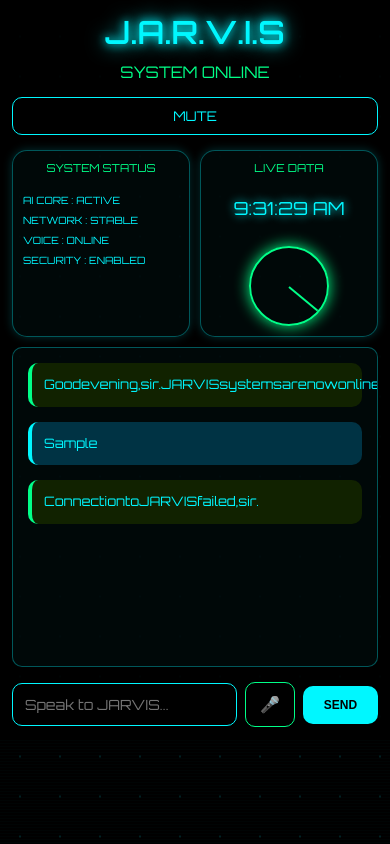
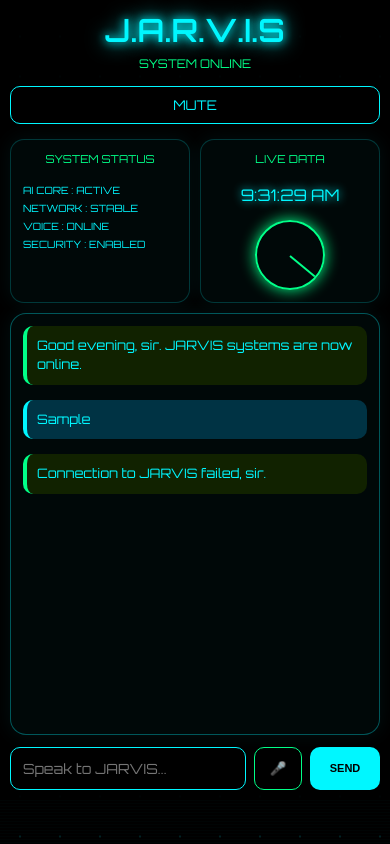
Before and after one commit to DeeprajNaik28/Jarvis-Ai-Chat-Bot, a plain HTML site: page frontend/index.html in a window 390 px wide. Both pictures are taken after typing "Sample" into the empty fields and a click on the button "SEND". Drawn offline with Linux system fonts and the light colour scheme; no server answers.

Commit message:
Error fixed commit

```diff
--- a/frontend/script.js
+++ b/frontend/script.js
@@ -16,12 +16,14 @@
 const startupSound =
   document.getElementById("startup-sound");
 
+/* CHANGE THIS AFTER DEPLOY */
+
 const API_URL =
-"https://jarvis-ai-chat-bot.onrender.com";
+  "https://jarvis-ai-chat-bot.onrender.com";
 
 let isMuted = false;
 
-/* VOICE */
+/* SPEAK */
 
 function speak(text){
 
@@ -32,7 +34,7 @@
   const speech =
     new SpeechSynthesisUtterance(text);
 
-  speech.rate = 1.1;
+  speech.rate = 1.05;
 
   speech.pitch = 0.9;
 
@@ -63,11 +65,10 @@
   const messageDiv =
     document.createElement("div");
 
-  messageDiv.classList.add("message");
+  messageDiv.className =
+    `message ${sender}`;
 
-  messageDiv.classList.add(sender);
-
-  messageDiv.innerText = text;
+  messageDiv.textContent = text;
 
   chatBox.appendChild(messageDiv);
 
@@ -82,9 +83,8 @@
   const messageDiv =
     document.createElement("div");
 
-  messageDiv.classList.add("message");
-
-  messageDiv.classList.add(sender);
+  messageDiv.className =
+    `message ${sender}`;
 
   chatBox.appendChild(messageDiv);
 
@@ -92,15 +92,15 @@
 
   const typing = setInterval(()=>{
 
-    messageDiv.innerText +=
-      text.charAt(index);
+    messageDiv.textContent =
+      text.slice(0, index);
 
     index++;
 
     chatBox.scrollTop =
       chatBox.scrollHeight;
 
-    if(index >= text.length){
+    if(index > text.length){
 
       clearInterval(typing);
 
@@ -109,17 +109,17 @@
       }
     }
 
-  }, 8);
+  }, 12);
 }
 
-/* SEND MESSAGE */
+/* SEND */
 
 async function sendMessage(){
 
   const message =
     userInput.value.trim();
 
-  if(message === "") return;
+  if(!message) return;
 
   addMessage(message, "user");
 
@@ -128,9 +128,8 @@
   const typingDiv =
     document.createElement("div");
 
-  typingDiv.classList.add("message");
-
-  typingDiv.classList.add("bot");
+  typingDiv.className =
+    "message bot";
 
   typingDiv.innerHTML = `
     <div class="thinking">
@@ -157,28 +156,37 @@
       },
 
       body:JSON.stringify({
-        message,
-      }),
+        message
+      })
 
     });
+
+    if(!response.ok){
+      throw new Error(
+        "Server error"
+      );
+    }
 
     const data =
       await response.json();
 
     typingDiv.remove();
 
-    typeMessage(data.reply, "bot");
+    typeMessage(
+      data.reply,
+      "bot"
+    );
 
   }catch(error){
 
+    console.error(error);
+
     typingDiv.remove();
 
-    typeMessage(
+    addMessage(
       "Connection to JARVIS failed, sir.",
       "bot"
     );
-
-    console.error(error);
   }
 }
 
@@ -208,17 +216,13 @@
 
     isMuted = !isMuted;
 
+    muteBtn.innerText =
+      isMuted
+      ? "UNMUTE"
+      : "MUTE";
+
     if(isMuted){
-
-      muteBtn.innerText =
-        "UNMUTE";
-
       window.speechSynthesis.cancel();
-
-    }else{
-
-      muteBtn.innerText =
-        "MUTE";
     }
 
   }
@@ -265,19 +269,6 @@
     sendMessage();
   };
 
-  recognition.onerror =
-    (event)=>{
-
-    console.error(event.error);
-
-    micBtn.innerText = "🎤";
-
-    addMessage(
-      "Microphone error detected, sir.",
-      "bot"
-    );
-  };
-
   recognition.onend = ()=>{
 
     micBtn.innerText = "🎤";
@@ -286,7 +277,7 @@
 }else{
 
   addMessage(
-    "Speech recognition not supported in this browser, sir.",
+    "Speech recognition not supported.",
     "bot"
   );
 }
@@ -300,7 +291,7 @@
 
   const now = new Date();
 
-  clock.innerText =
+  clock.textContent =
     now.toLocaleTimeString();
 }
 
@@ -324,11 +315,10 @@
 
   setTimeout(()=>{
 
-    const welcome =
-      "Good evening, sir. JARVIS systems are now online.";
-
-    typeMessage(welcome, "bot");
+    typeMessage(
+      "Good evening, sir. JARVIS systems are now online.",
+      "bot"
+    );
 
   },2500);
-
 };
--- a/frontend/style.css
+++ b/frontend/style.css
@@ -109,26 +109,36 @@
 .hud-panels{
   display:grid;
 
-  grid-template-columns:220px 1fr 220px;
+  grid-template-columns:
+    240px
+    minmax(300px,1fr)
+    240px;
 
-  gap:15px;
+  gap:20px;
 
-  height:70%;
+  height:72vh;
+
+  align-items:stretch;
 }
 
 /* PANELS */
 
 .panel{
-  border:1px solid #00f7ff55;
+  border:1px solid #00f7ff33;
 
-  border-radius:15px;
+  border-radius:18px;
 
-  padding:15px;
+  padding:18px;
 
-  background:rgba(0,255,255,0.03);
+  background:
+    rgba(0,255,255,0.03);
+
+  backdrop-filter:blur(6px);
 
   box-shadow:
-    0 0 10px #00f7ff33;
+    0 0 20px #00f7ff11;
+
+  overflow:hidden;
 }
 
 .panel-title{
@@ -152,13 +162,23 @@
 #chat-box{
   border:1px solid #00f7ff55;
 
-  border-radius:10px;
+  border-radius:16px;
 
-  padding:15px;
+  padding:18px;
 
   overflow-y:auto;
 
-  background:rgba(0,255,255,0.03);
+  background:
+    rgba(0,255,255,0.03);
+
+  backdrop-filter:blur(8px);
+
+  box-shadow:
+    0 0 20px #00f7ff11;
+
+  display:flex;
+
+  flex-direction:column;
 }
 
 /* CLOCK */
@@ -556,17 +576,24 @@
   }
 
   .container{
-    padding:12px;
+    padding:10px;
+
     height:auto;
   }
 
   .jarvis-title{
     font-size:2rem;
+
+    margin-bottom:6px;
   }
 
-  /* HUD LAYOUT */
+  .status{
+    font-size:12px;
+  }
 
   .hud-panels{
+
+    display:grid;
 
     grid-template-columns:1fr 1fr;
 
@@ -590,11 +617,17 @@
   #chat-box{
     grid-area:chat;
 
-    height:320px;
+    height:50vh;
+
+    min-height:300px;
+
+    padding:12px;
   }
 
   .panel{
-    padding:10px;
+    padding:12px;
+
+    border-radius:14px;
   }
 
   .panel-title{
@@ -603,63 +636,63 @@
 
   .panel-content{
     font-size:10px;
+
+    line-height:1.8;
   }
 
   #clock{
-    font-size:18px;
+    font-size:16px;
+
+    margin-bottom:10px;
   }
 
   .radar{
-    width:80px;
-    height:80px;
+    width:70px;
+    height:70px;
   }
 
-  /* INPUT AREA */
-
   .input-area{
-    margin-top:15px;
-
     display:flex;
 
-    align-items:center;
+    gap:8px;
 
-    gap:8px;
+    margin-top:12px;
   }
 
   #user-input{
     flex:1;
-
-    width:auto;
 
     padding:12px;
 
     font-size:14px;
   }
 
-  /* SMALLER BUTTONS */
+  #mic-btn{
+    width:48px;
 
-  #mic-btn{
-    width:50px;
+    min-width:48px;
 
-    min-width:50px;
-
-    padding:12px;
-
-    font-size:16px;
+    padding:10px;
   }
 
   #send-btn{
-    width:75px;
+    width:70px;
 
-    min-width:75px;
+    min-width:70px;
 
-    padding:12px;
+    padding:10px;
 
-    font-size:12px;
+    font-size:11px;
   }
 
   #mute-btn{
     width:100%;
+  }
+
+  .message{
+    font-size:13px;
+
+    padding:10px;
   }
 
   .circle1,
@@ -668,10 +701,6 @@
   }
 
   #boot-screen h1{
-    font-size:2.2rem;
-  }
-
-  .message{
-    font-size:13px;
+    font-size:2rem;
   }
 }
```
